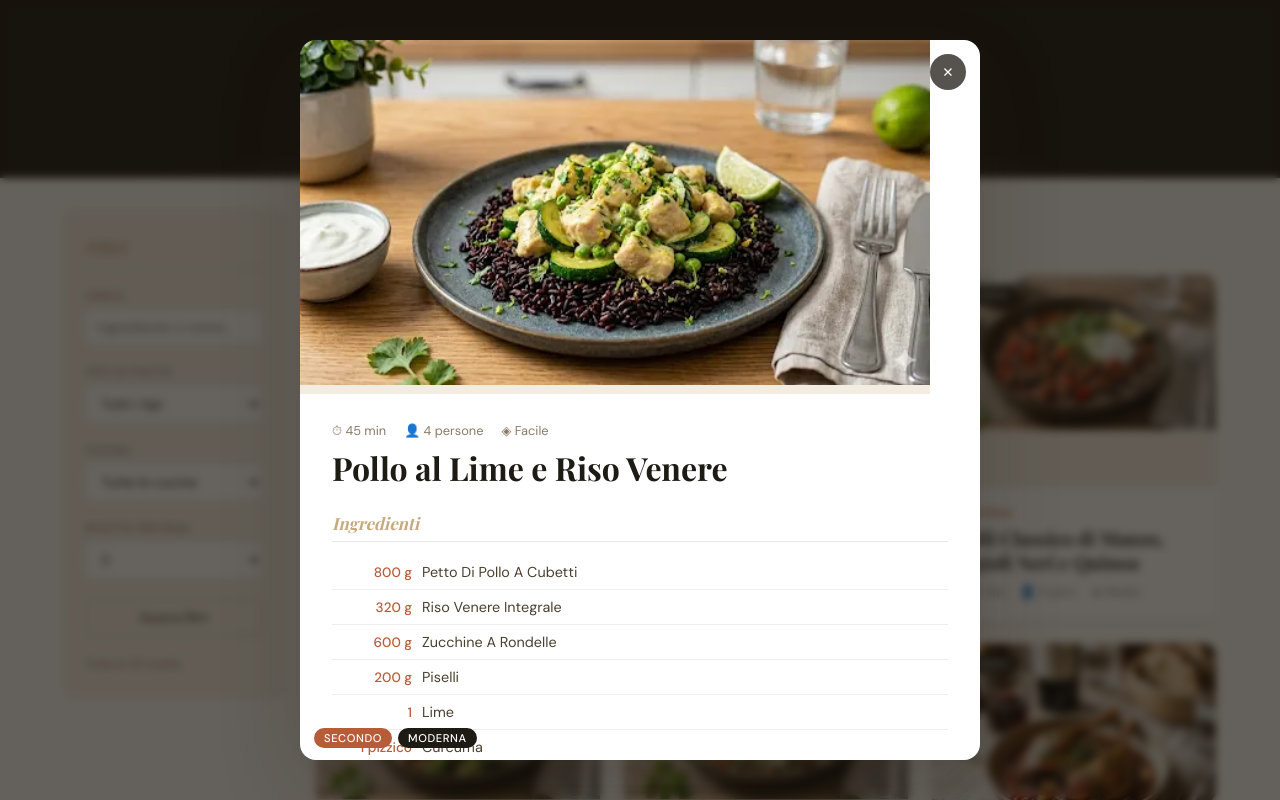
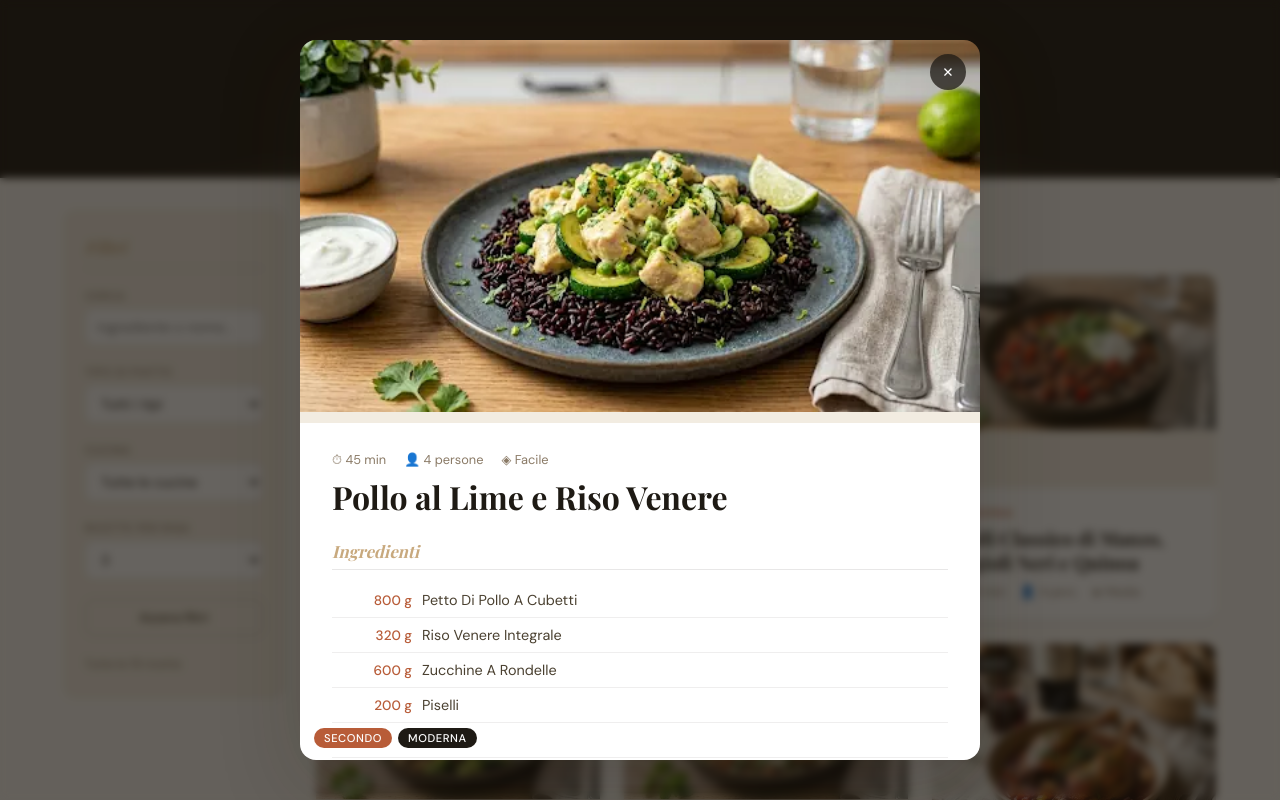
Before and after one commit to lorenzoferrara/RecipeWhisperer, a React (Vite) app: page / in a window 1280 px wide. Both pictures are taken after a click on the button 458 px from the left and 447 px from the top of the page. Shown: the top 800 px of the page. Built offline with nearby package versions, Linux system fonts and the light colour scheme; a web font is replaced by a local one.

Commit message:
fix width

```diff
--- a/src/App.jsx
+++ b/src/App.jsx
@@ -7,7 +7,7 @@ import TypeTabs from './components/TypeTabs.jsx';
 import { sortTypes } from './utils/recipeUtils.js';
 
 function maxCardsForViewport(width) {
-  if (width < 700) return 1;
+  if (width < 320) return 1;
   if (width < 980) return 2;
   if (width < 1280) return 3;
   return 4;
--- a/style.css
+++ b/style.css
@@ -366,10 +366,9 @@ main {
   to   { opacity: 1; transform: translateY(0); }
 }
 .modal-close {
-  position: sticky;
+  position: absolute;
   top: 14px;
-  float: right;
-  margin: 14px 14px 0 0;
+  right: 14px;
   width: 36px;
   height: 36px;
   border-radius: 50%;
@@ -389,6 +388,7 @@ main {
   overflow: hidden;
   background: var(--paper);
   max-width: 100%;
+  width: 100%;
 }
 .modal-image-wrap img {
   width: 100%;
```
